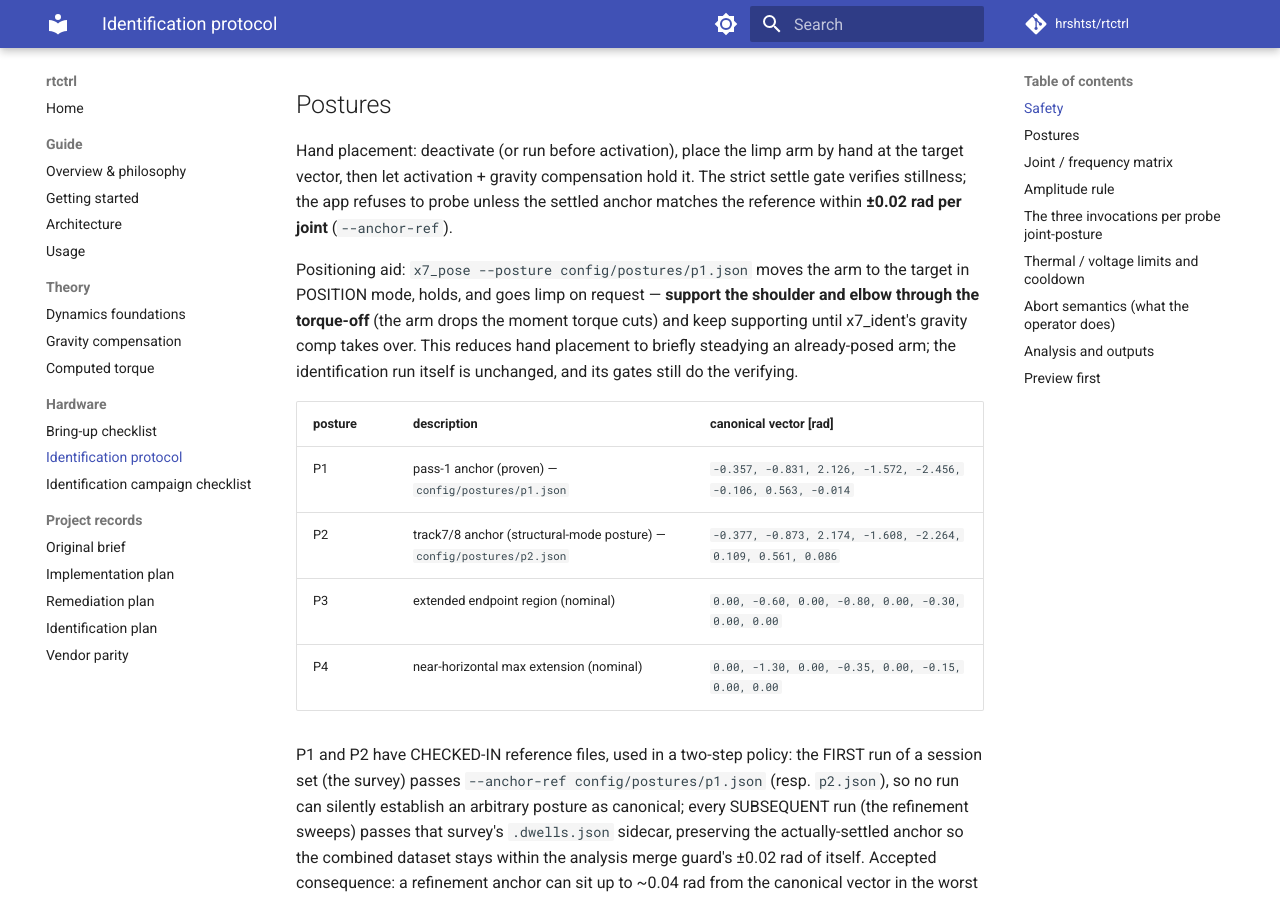
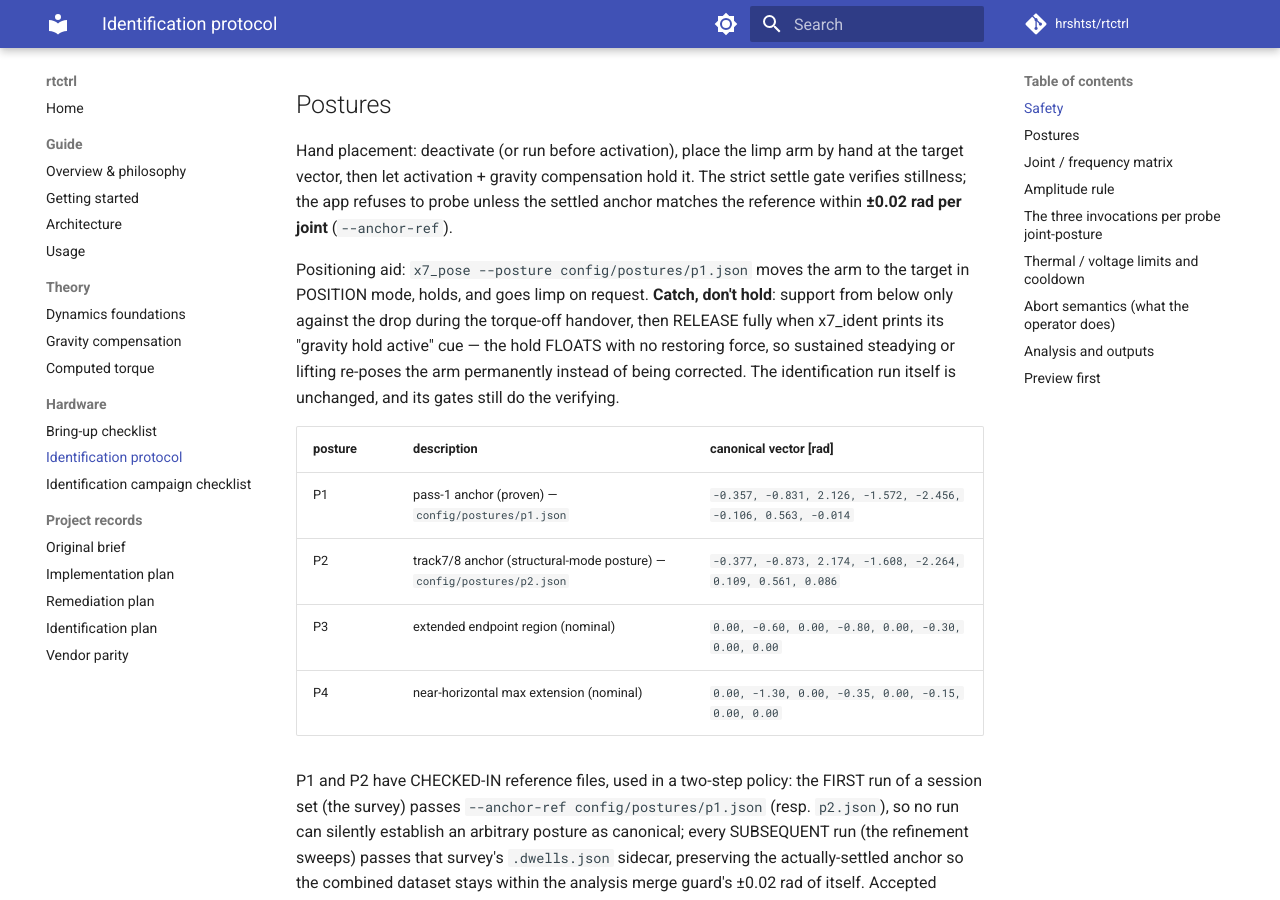
Before and after one commit to hrshtst/rtctrl, an MkDocs documentation site: the page built from docs/IDENTIFICATION_PROTOCOL.md, in a window 1280 px wide and 900 px high, scrolled down 708 px. Built offline with MkDocs 1.6.1 and Material for MkDocs 9.7.7, drawn with Linux system fonts in a browser that asks for light colours; comment, search, counter and statistics services are not loaded.

Commit message:
fix(apps): handover cues and settle margin for the x7_pose flow
The first hardware session's settle log showed the supporting hand
raising the tilt 0.4 rad during the settle window — the gravity hold
floats with no restoring force, so sustained contact re-poses the arm
instead of being corrected. x7_ident now prints an explicit
'gravity hold active — RELEASE the arm now' cue after its first hold
command and gives the settle gate 10 s (was 6, still inside the 15 s
setup allowance) for a slow release tail; x7_pose and both campaign
docs instruct catch-don't-hold with release on the cue. The
identification protocol itself is unchanged (the current-mode go-to
alternative was considered and declined).

Claude-Session: https://claude.ai/code/session_018U6gd6Z8sxPPGvah4xC6b4

```diff
--- a/docs/IDENTIFICATION_PROTOCOL.md
+++ b/docs/IDENTIFICATION_PROTOCOL.md
@@ -36,12 +36,13 @@ app refuses to probe unless the settled anchor matches the reference
 within **±0.02 rad per joint** (`--anchor-ref`).
 
 Positioning aid: `x7_pose --posture config/postures/p1.json` moves the
-arm to the target in POSITION mode, holds, and goes limp on request —
-**support the shoulder and elbow through the torque-off** (the arm
-drops the moment torque cuts) and keep supporting until x7_ident's
-gravity comp takes over. This reduces hand placement to briefly
-steadying an already-posed arm; the identification run itself is
-unchanged, and its gates still do the verifying.
+arm to the target in POSITION mode, holds, and goes limp on request.
+**Catch, don't hold**: support from below only against the drop during
+the torque-off handover, then RELEASE fully when x7_ident prints its
+"gravity hold active" cue — the hold FLOATS with no restoring force,
+so sustained steadying or lifting re-poses the arm permanently instead
+of being corrected. The identification run itself is unchanged, and
+its gates still do the verifying.
 
 | posture | description | canonical vector [rad] |
 |---|---|---|
```
Also changed, not shown: docs/IDENTIFICATION_CAMPAIGN.md (+6 -3 lines), 2 other files.
